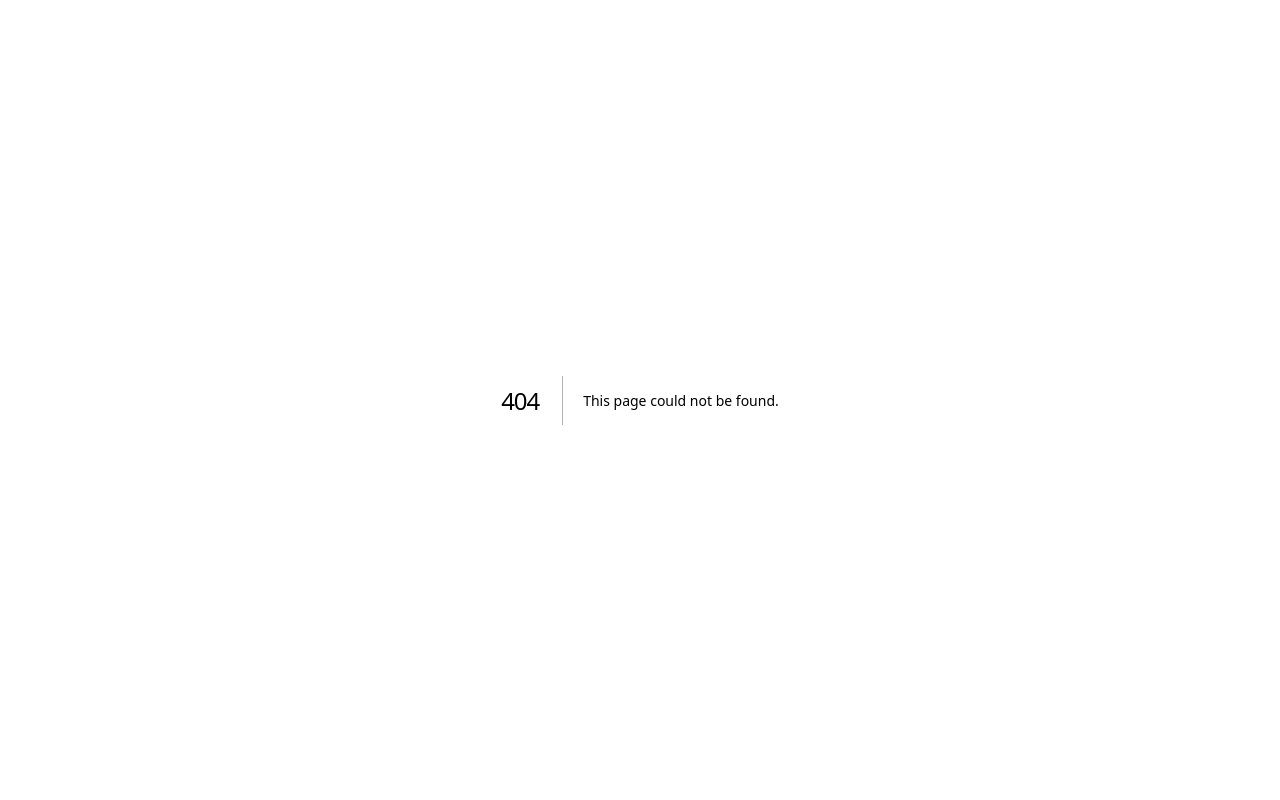
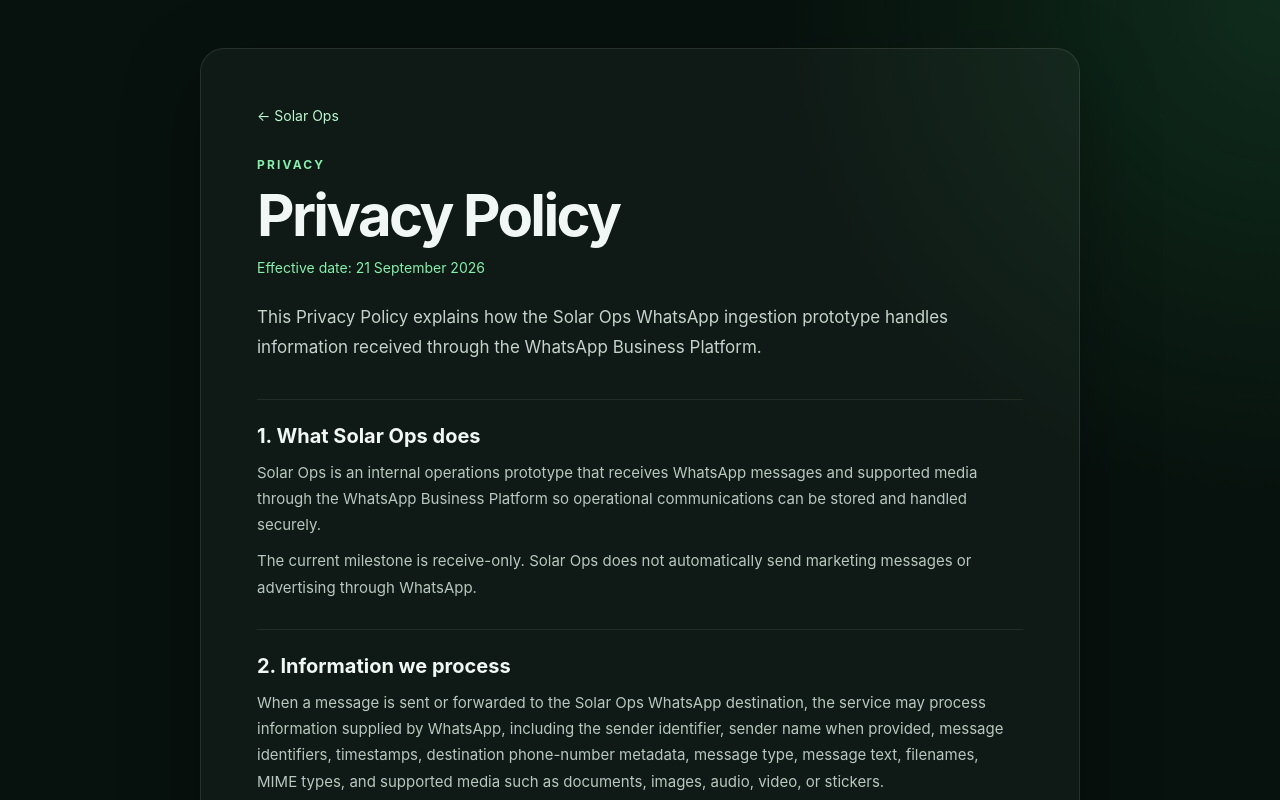
Before and after one commit to Shijastk/solar-ops-whatsapp, a Next.js app: page /privacy in a window 1280 px wide. Before the commit this address had no page. Shown: the top 800 px of the page. Built offline with nearby package versions, Linux system fonts and the light colour scheme.

Commit message:
Add public Solar Ops privacy policy
Add a first-party privacy policy at /privacy for the Meta app publishing flow, link it from the home page, and document the publishing requirement.

```diff
--- a/app/globals.css
+++ b/app/globals.css
@@ -116,3 +116,83 @@
     grid-template-columns: 1fr;
   }
 }
+
+
+.siteFooter {
+  margin-top: 28px;
+  padding-top: 20px;
+  border-top: 1px solid rgba(255, 255, 255, 0.08);
+  font-size: 14px;
+}
+
+.siteFooter a,
+.backLink {
+  color: #bbf7d0;
+  text-decoration: none;
+}
+
+.siteFooter a:hover,
+.backLink:hover {
+  text-decoration: underline;
+}
+
+.policyShell {
+  min-height: 100vh;
+  padding: 48px 20px;
+}
+
+.policyCard {
+  width: min(880px, 100%);
+  margin: 0 auto;
+  padding: clamp(28px, 5vw, 56px);
+  border: 1px solid rgba(255, 255, 255, 0.1);
+  border-radius: 24px;
+  background: rgba(255, 255, 255, 0.035);
+  box-shadow: 0 24px 80px rgba(0, 0, 0, 0.28);
+}
+
+.backLink {
+  display: inline-block;
+  margin-bottom: 32px;
+  font-size: 14px;
+}
+
+.policyTitle {
+  font-size: clamp(36px, 6vw, 58px);
+}
+
+.policyMeta {
+  margin: 14px 0 0;
+  color: #86efac;
+  font-size: 14px;
+}
+
+.policyIntro {
+  max-width: 720px;
+  margin: 24px 0 36px;
+  color: #c5d3cc;
+  font-size: 17px;
+  line-height: 1.75;
+}
+
+.policySections {
+  display: grid;
+  gap: 28px;
+}
+
+.policySection {
+  padding-top: 24px;
+  border-top: 1px solid rgba(255, 255, 255, 0.08);
+}
+
+.policySection h2 {
+  margin: 0 0 12px;
+  font-size: 20px;
+}
+
+.policySection p {
+  margin: 10px 0 0;
+  color: #b8c8c0;
+  font-size: 15px;
+  line-height: 1.75;
+}
--- a/app/page.tsx
+++ b/app/page.tsx
@@ -40,6 +40,10 @@
             <li key={capability}>{capability}</li>
           ))}
         </ul>
+
+        <footer className="siteFooter">
+          <a href="/privacy">Privacy Policy</a>
+        </footer>
       </section>
     </main>
   );
--- /dev/null
+++ b/app/privacy/page.tsx
@@ -0,0 +1,118 @@
+import type { Metadata } from "next";
+import Link from "next/link";
+
+export const metadata: Metadata = {
+  title: "Privacy Policy | Solar Ops",
+  description:
+    "Privacy policy for the Solar Ops WhatsApp ingestion prototype.",
+};
+
+const sections = [
+  {
+    title: "1. What Solar Ops does",
+    paragraphs: [
+      "Solar Ops is an internal operations prototype that receives WhatsApp messages and supported media through the WhatsApp Business Platform so operational communications can be stored and handled securely.",
+      "The current milestone is receive-only. Solar Ops does not automatically send marketing messages or advertising through WhatsApp.",
+    ],
+  },
+  {
+    title: "2. Information we process",
+    paragraphs: [
+      "When a message is sent or forwarded to the Solar Ops WhatsApp destination, the service may process information supplied by WhatsApp, including the sender identifier, sender name when provided, message identifiers, timestamps, destination phone-number metadata, message type, message text, filenames, MIME types, and supported media such as documents, images, audio, video, or stickers.",
+      "Do not send information that is unnecessary for the operational purpose of the service.",
+    ],
+  },
+  {
+    title: "3. Why we process this information",
+    paragraphs: [
+      "We process this information to receive and preserve operational communications, maintain message history, prevent duplicate processing, securely retain supported media, troubleshoot delivery problems, and validate the reliability and security of the Solar Ops workflow.",
+      "We do not use WhatsApp message content for advertising, profiling, or sale to third parties.",
+    ],
+  },
+  {
+    title: "4. Service providers",
+    paragraphs: [
+      "Solar Ops relies on service providers to operate the system. WhatsApp and Meta deliver messages through the WhatsApp Business Platform, Vercel hosts the application runtime, and Supabase provides database and private file storage services.",
+      "These providers may process data as necessary to provide their services and are subject to their own terms and privacy practices.",
+    ],
+  },
+  {
+    title: "5. Storage and retention",
+    paragraphs: [
+      "Operational message metadata is stored in the Solar Ops database. Supported media is copied from temporary Meta download locations into private Supabase Storage so the system does not depend on temporary attachment links.",
+      "Operational records are retained only for as long as they are needed for the relevant operational purpose, security, troubleshooting, or applicable legal obligations. Test fixtures used by the automated integration suite are designed to be deleted after each test run.",
+    ],
+  },
+  {
+    title: "6. Security",
+    paragraphs: [
+      "Solar Ops uses server-side credentials, webhook signature validation, sender restrictions, destination phone-number checks, idempotent message handling, and private media storage as part of its security controls.",
+      "No internet service can guarantee absolute security. Access to production credentials and stored operational data is restricted to authorized operators and service infrastructure.",
+    ],
+  },
+  {
+    title: "7. Sharing and disclosure",
+    paragraphs: [
+      "Solar Ops does not sell personal information or WhatsApp message content.",
+      "Information may be disclosed to the service providers described above when required to operate the system, or when disclosure is required by applicable law, regulation, court order, or a valid legal request.",
+    ],
+  },
+  {
+    title: "8. Access, correction, and deletion",
+    paragraphs: [
+      "A person whose information is processed by Solar Ops may request access, correction, or deletion where applicable. Requests can be made to the Solar Ops operator through the same business WhatsApp contact used to communicate with Solar Ops.",
+      "A request may require reasonable verification before data is disclosed, corrected, or deleted.",
+    ],
+  },
+  {
+    title: "9. Children",
+    paragraphs: [
+      "Solar Ops is an internal business operations service and is not intended for use by children.",
+    ],
+  },
+  {
+    title: "10. Changes to this policy",
+    paragraphs: [
+      "This policy may be updated when the service, providers, or legal requirements change. Material changes will be reflected on this page with a revised effective date.",
+    ],
+  },
+  {
+    title: "11. Contact",
+    paragraphs: [
+      "For privacy questions or data requests, contact the Solar Ops operator through the business WhatsApp channel used to communicate with Solar Ops.",
+    ],
+  },
+];
+
+export default function PrivacyPolicy() {
+  return (
+    <main className="policyShell">
+      <article className="policyCard">
+        <Link className="backLink" href="/">
+          ← Solar Ops
+        </Link>
+
+        <p className="eyebrow">PRIVACY</p>
+        <h1 className="policyTitle">Privacy Policy</h1>
+        <p className="policyMeta">Effective date: 21 September 2026</p>
+
+        <p className="policyIntro">
+          This Privacy Policy explains how the Solar Ops WhatsApp ingestion
+          prototype handles information received through the WhatsApp Business
+          Platform.
+        </p>
+
+        <div className="policySections">
+          {sections.map((section) => (
+            <section className="policySection" key={section.title}>
+              <h2>{section.title}</h2>
+              {section.paragraphs.map((paragraph) => (
+                <p key={paragraph}>{paragraph}</p>
+              ))}
+            </section>
+          ))}
+        </div>
+      </article>
+    </main>
+  );
+}
```
Also changed, not shown: 4 other files (tests, documents, lock files or other folders).
